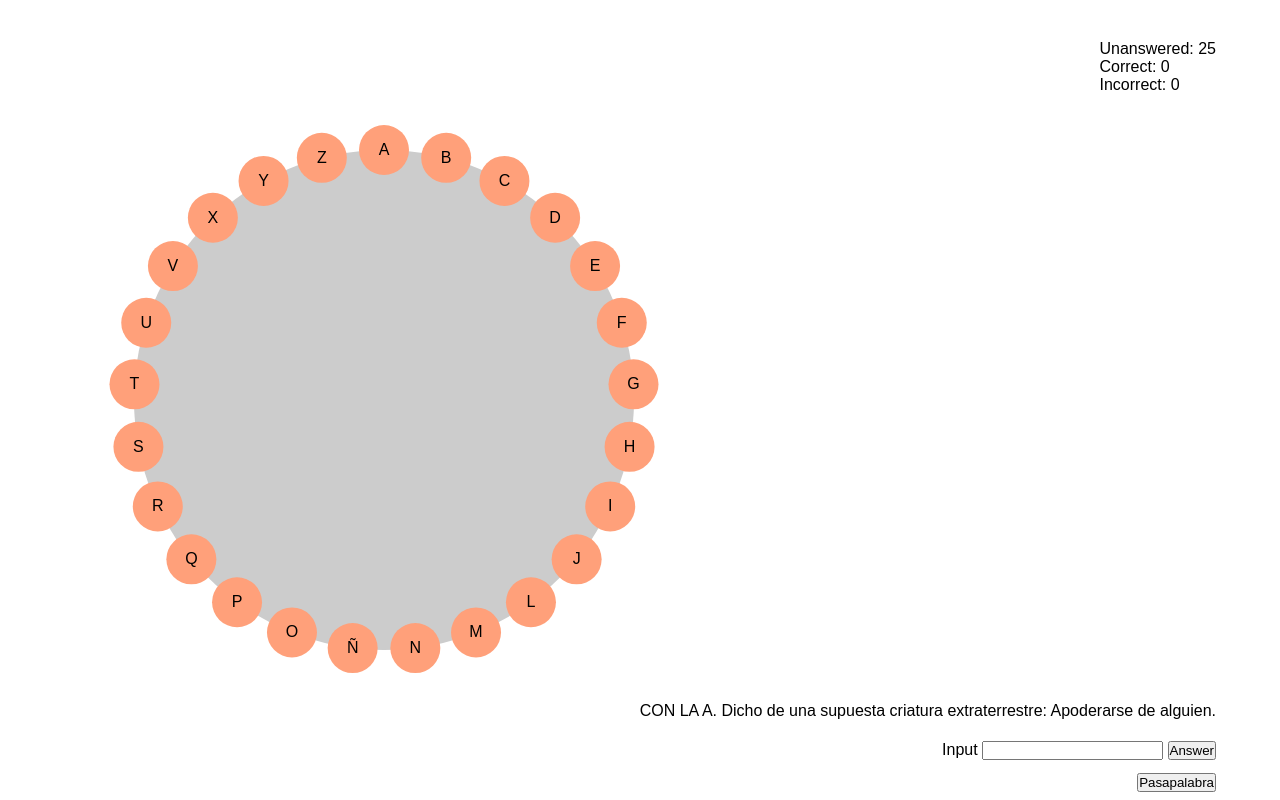
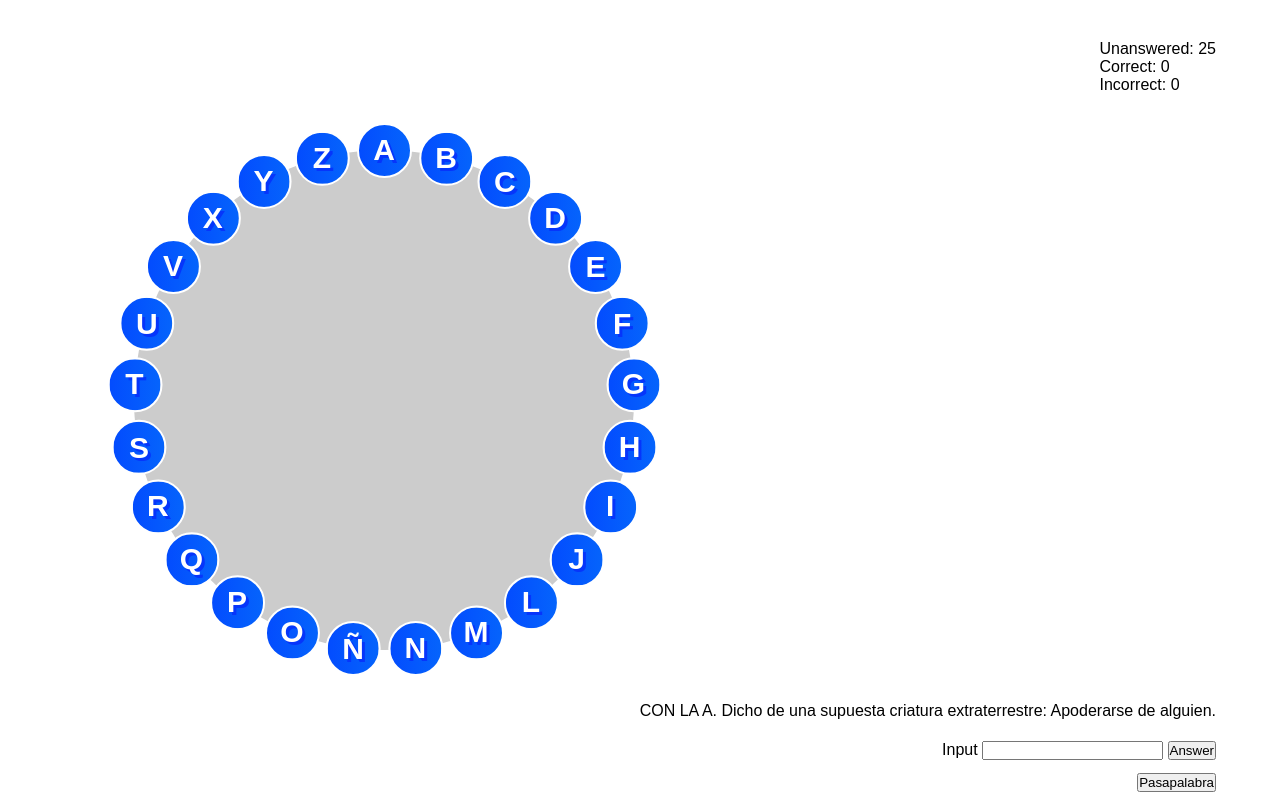
Before and after one commit to alsersan/skylab-precourse, a plain HTML site: page pasapalabra-html/index.html in a window 1280 px wide. Drawn offline with Linux system fonts and the light colour scheme.

Commit message:
Style small circles

```diff
--- a/pasapalabra-html/index.css
+++ b/pasapalabra-html/index.css
@@ -1,7 +1,7 @@
 :root {
   --num-elements: 25;
   --main-circle: 500px;
-  --small-circle: 50px;
+  --small-circle: 55px;
   --degrees: calc(360deg / var(--num-elements));
   --main-radius: calc(var(--main-circle) / 2);
 }
@@ -41,10 +41,18 @@ body {
   width: var(--small-circle);
   height: var(--small-circle);
   border-radius: 50%;
-  background-color: lightsalmon;
+  border: 2px solid white;
+  background-image: linear-gradient(to right, #034cfe, #0564fc);
   top: 50%;
   left: 50%;
   margin: calc((var(--small-circle) / 2) * (-1));
+}
+
+.small-circle__text {
+  font-size: 30px;
+  font-weight: 700;
+  color: white;
+  text-shadow: 3px 3px #0635fb;
 }
 
 .results {
```
